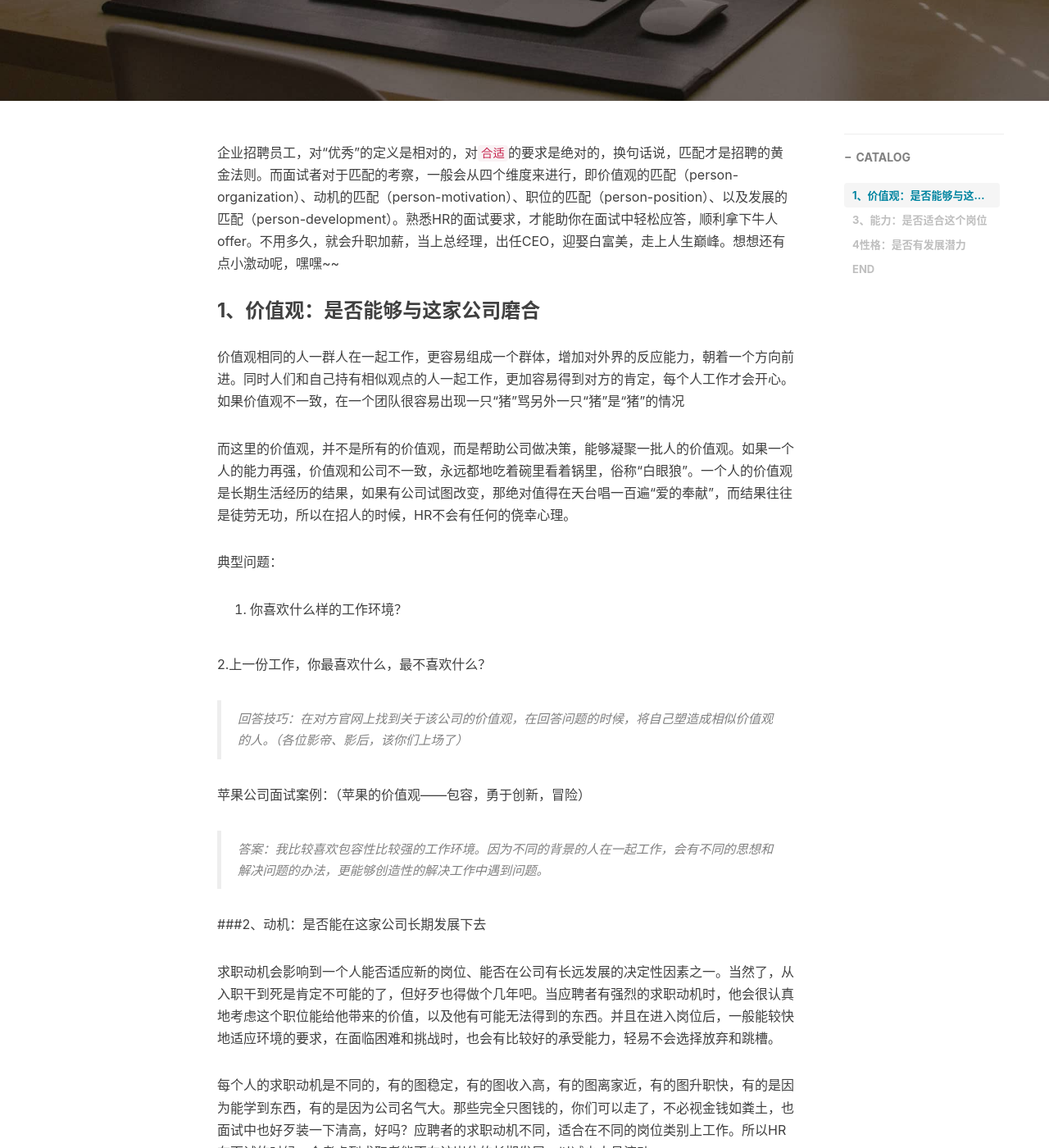
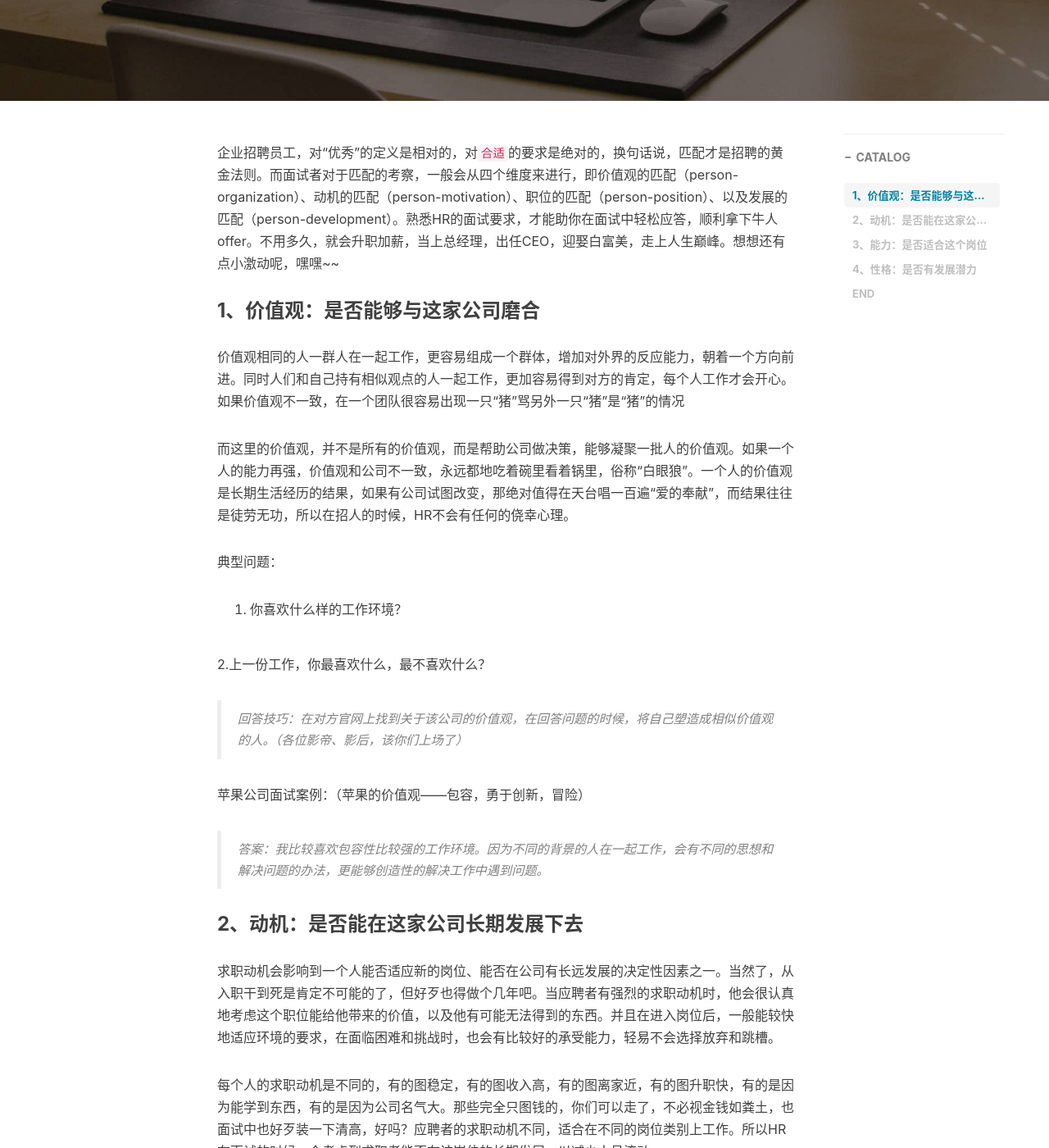
Before and after one commit to freerambo/freerambo.github.io, a Jekyll site: the page built from _posts/2020-02-26-what-is-interview.markdown, in a window 1280 px wide and 1400 px high, scrolled down 334 px. Shown: the whole window at 82% size. Built offline with Jekyll 4.4.1, drawn with Linux system fonts in a browser that asks for light colours; nearby versions of some CDN libraries; comment, search, counter and statistics services are not loaded; some of the changed text lies outside the part shown.

Commit message:
update sections

```diff
--- a/_posts/2020-02-26-what-is-interview.markdown
+++ b/_posts/2020-02-26-what-is-interview.markdown
@@ -34,7 +34,7 @@ tags:
 
 >答案：我比较喜欢包容性比较强的工作环境。因为不同的背景的人在一起工作，会有不同的思想和解决问题的办法，更能够创造性的解决工作中遇到问题。
 
-###2、动机：是否能在这家公司长期发展下去
+### 2、动机：是否能在这家公司长期发展下去
 
 求职动机会影响到一个人能否适应新的岗位、能否在公司有长远发展的决定性因素之一。当然了，从入职干到死是肯定不可能的了，但好歹也得做个几年吧。当应聘者有强烈的求职动机时，他会很认真地考虑这个职位能给他带来的价值，以及他有可能无法得到的东西。并且在进入岗位后，一般能较快地适应环境的要求，在面临困难和挑战时，也会有比较好的承受能力，轻易不会选择放弃和跳槽。
 
@@ -78,7 +78,7 @@ tags:
 
 回答技巧：在回答问题的时候，多加一些，第一、第二、第三，等等的序列词。在表达自己对一件事情的态度的时候，要表达自己的观点以及感受。（装逼指南入门级）
 
-### 4性格：是否有发展潜力
+### 4、性格：是否有发展潜力
 
 性格的考察，主要是针对一些要求比较高的管理岗位，有兴趣从事管理的朋友可以私聊
 
```
